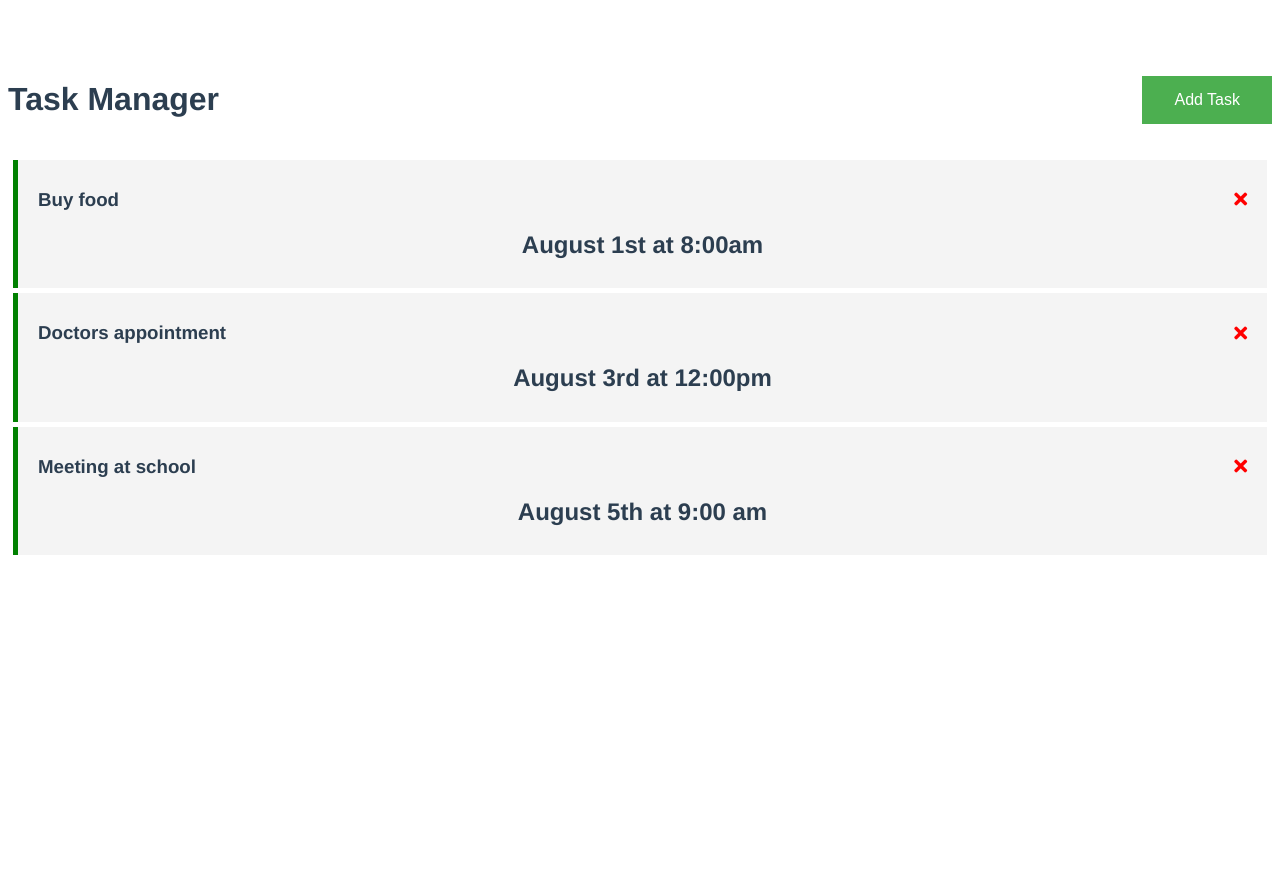
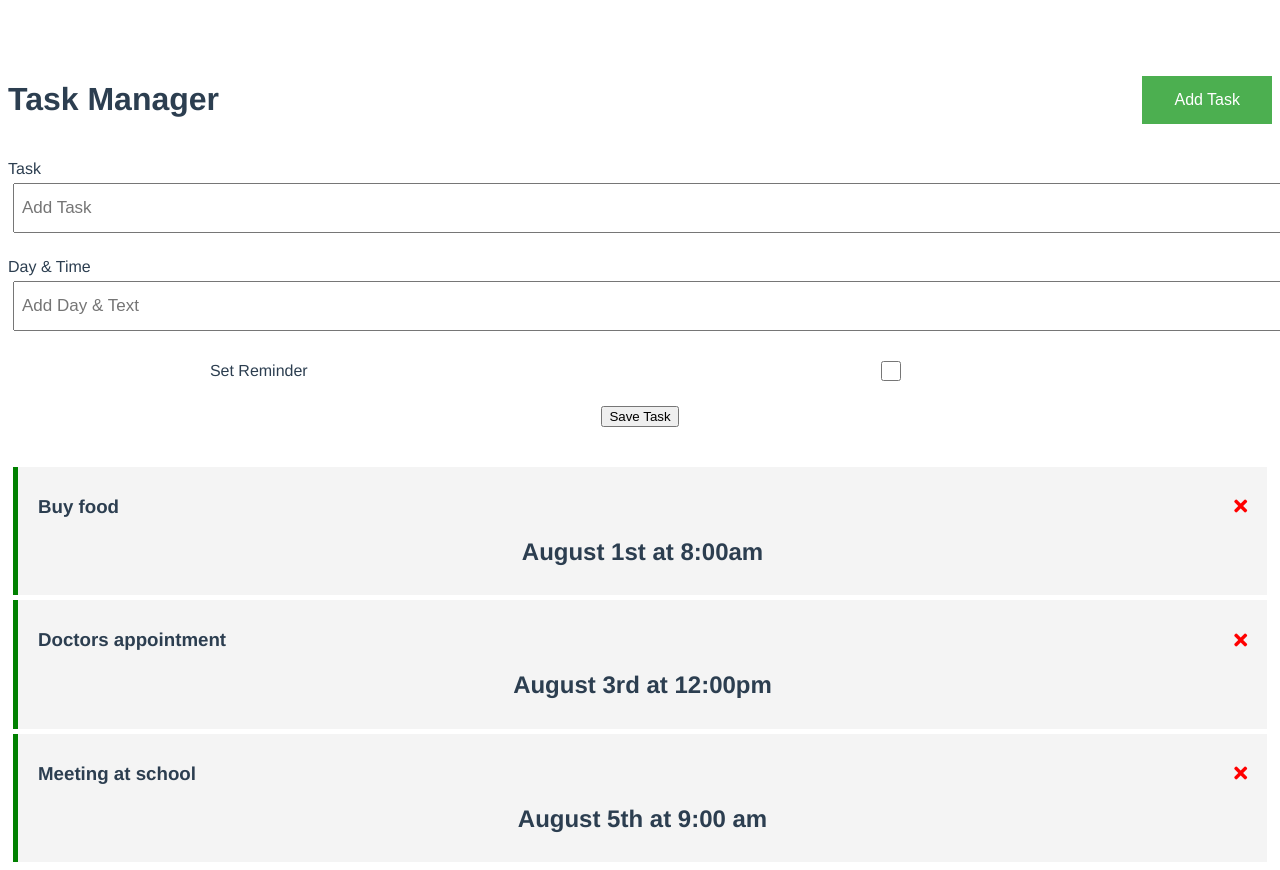
Before and after one commit to ChrisQ97/vue_task_manajer, a Vue app: page / in a window 1280 px wide. Before the commit the page ends 800 px from the top, so only its background shows below. Built offline with nearby package versions, Linux system fonts and the light colour scheme.

Commit message:
Add task

```diff
--- a/src/App.vue
+++ b/src/App.vue
@@ -1,7 +1,9 @@
 <template>
   <div class="container">
     <Header/>
+    <AddTask @add-task="addTask"/>
     <Tasks @toggle-reminder="toggleReminder" @delete-task="deleteTask" :tasks="tasks"/>
+
   </div>
 </template>
 
@@ -9,11 +11,13 @@
 
 import Header from './components/Header.vue'
 import Tasks from './components/Tasks.vue'
+import AddTask from './components/AddTask.vue'
 export default {
   name: 'App',
   components: {
     Header,
     Tasks,
+    AddTask
   },
   data(){
       return {
@@ -50,6 +54,9 @@
       },
       toggleReminder(id){
         this.tasks = this.tasks.map((task) => task.id === id ? {...task, reminder: !task.reminder} :task)
+      },
+      addTask(task) {
+        this.tasks = [...this.tasks, task];
       }
     }
 }
--- /dev/null
+++ b/src/components/AddTask.vue
@@ -0,0 +1,83 @@
+<template>
+	<form @submit="onSubmit" class="add-form">
+		<div class="form-control">
+			<label for="">Task</label>
+			<input type="text" v-model="text" name="text" placeholder="Add Task">
+		</div>
+		<div class="form-control">
+			<label for="">Day & Time</label>
+			<input type="text" v-model="day" name="day" placeholder="Add Day & Text">
+		</div>
+		<div class="form-control form-control-check">
+			<label for="">Set Reminder</label>
+			<input type="checkbox" v-model="reminder" name="reminder">
+		</div>
+		<input type="submit" value="Save Task" class="btn btn-block">
+	</form>
+</template>
+<script>
+	export default {
+		name: 'AddTask',
+		data(){
+			return {
+				text: '',
+				day: '',
+				reminder: false
+			}
+		},
+		methods: {
+			onSubmit(e){
+				e.preventDefault()
+				if(!this.text) {
+					alert('Please add a task');
+					return
+				}
+				const newTask = {
+					id: Math.floor(Math.random()*100000),
+					text: this.text,
+					day: this.day,
+					reminder: this.reminder
+				}
+				this.$emit( 'add-task',newTask);
+				this.text = '';
+				this.day = '';
+				this.reminder = false;
+
+			},
+		}
+	}
+</script>
+
+<style scoped>
+.add-form {
+	margin-bottom: 40px;
+}
+.form-control {
+	margin: 20px 0;
+}
+.form-control label{
+	display: flex;
+}
+.form-control input {
+	width: 100%;
+	height: 40px;
+	margin: 5px;
+	padding: 3px 7px;
+	font-size: 17px;
+}
+.form-control-check {
+	display: flex;
+	align-items: center;
+	justify-content: center;
+}
+.form-control-check label {
+	display: inline;
+	flex: 2;
+
+}
+.form-control-check input{
+
+	flex: 3;
+	height: 20px;
+}
+</style>
--- a/src/components/Header.vue
+++ b/src/components/Header.vue
@@ -11,32 +11,7 @@
 		components: {
 			Button,
 		},
-		data(){
-			return {
-				tasks: []
-			}
-		},
-		created(){
-			this.tasks = [
-			{
-				id: 1,
-				text: 'Buy food',
-				day: 'August 1st at 8:00am',
-				reminder: true
-			},
-			{
-				id: 2,
-				text: 'Doctors appointment',
-				day: 'August 3rd at 12:00pm',
-				reminder: true
-			},
-			{
-				id: 3,
-				text: 'Meeting at school',
-				day: 'August 5th at 9:00 am'
-			}
-			]
-		},
+
 	}
 </script>
 
```
